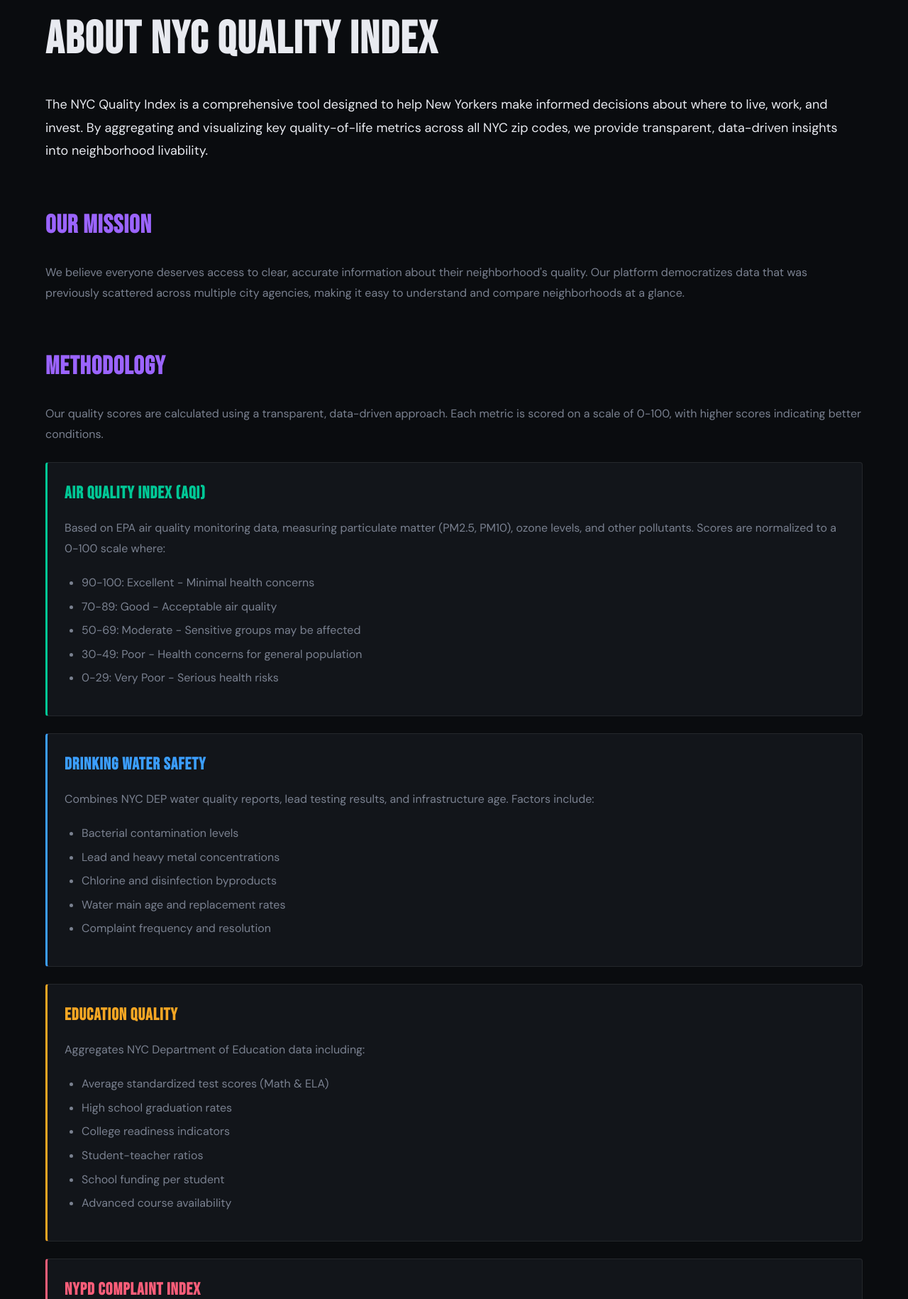
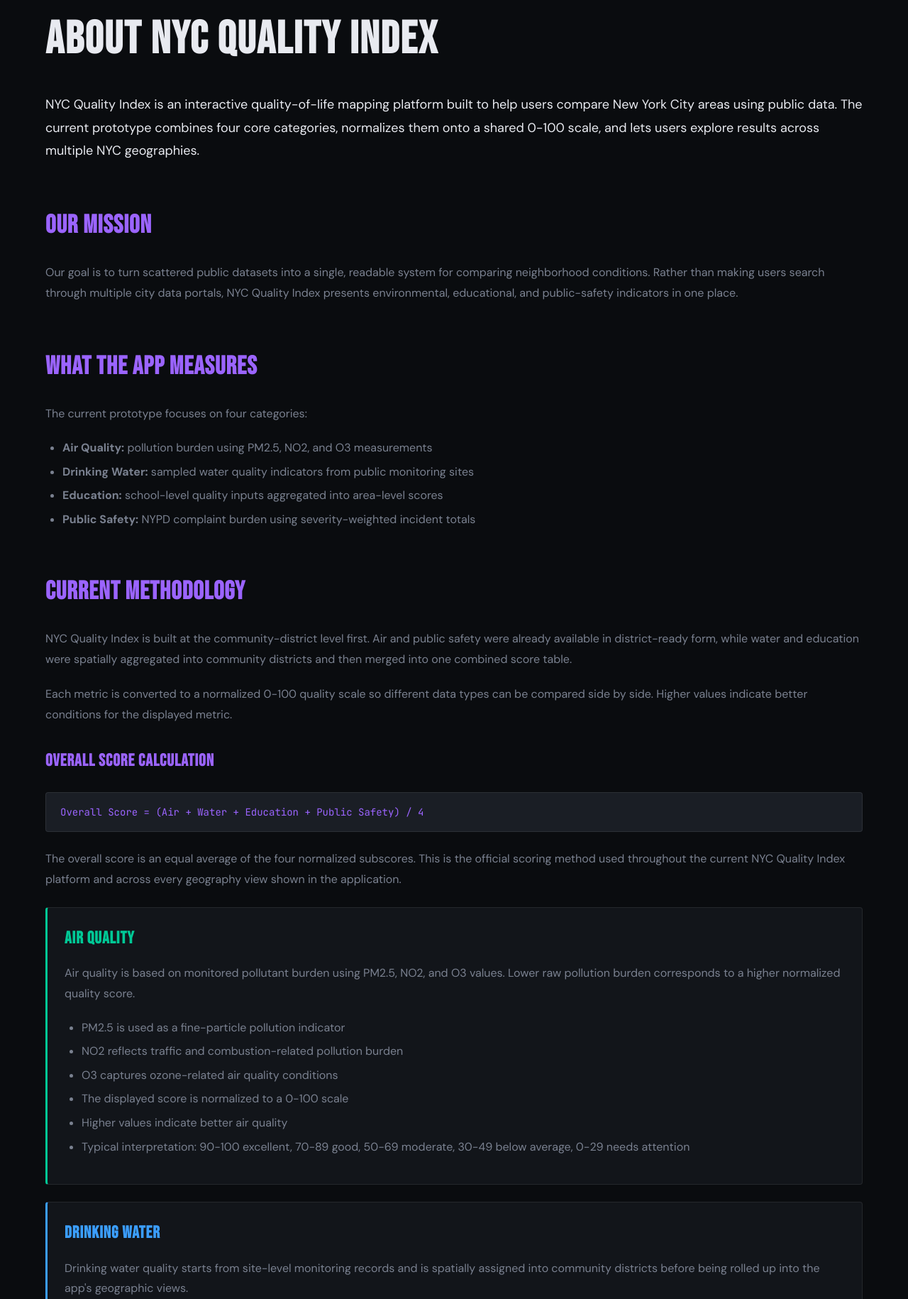
Before and after one commit to irahat21/GPU-Accelerated-Neighborhood-Quality-Index, a Flask app: page /about in a window 1280 px wide. Shown: the part 99-1929 px from the top of the page at 71% size. Run offline with Flask 3, Linux system fonts and the light colour scheme; parts of the project's set-up code (start-up, migrations or seed data) failed here and were passed over.

Commit message:
Update about.html

```diff
--- a/frontend/templates/about.html
+++ b/frontend/templates/about.html
@@ -24,102 +24,146 @@
     <h1>About NYC Quality Index</h1>
 
     <p class="intro">
-        The NYC Quality Index is a comprehensive tool designed to help New Yorkers
-        make informed decisions about where to live, work, and invest. By aggregating
-        and visualizing key quality-of-life metrics across all NYC zip codes, we provide
-        transparent, data-driven insights into neighborhood livability.
+        NYC Quality Index is an interactive quality-of-life mapping platform built to help users
+        compare New York City areas using public data. The current prototype combines four core
+        categories, normalizes them onto a shared 0-100 scale, and lets users explore results
+        across multiple NYC geographies.
     </p>
 
     <h2>Our Mission</h2>
     <p>
-        We believe everyone deserves access to clear, accurate information about their
-        neighborhood's quality. Our platform democratizes data that was previously scattered
-        across multiple city agencies, making it easy to understand and compare neighborhoods
-        at a glance.
+        Our goal is to turn scattered public datasets into a single, readable system for comparing
+        neighborhood conditions. Rather than making users search through multiple city data portals,
+        NYC Quality Index presents environmental, educational, and public-safety indicators in one place.
     </p>
 
-    <h2>Methodology</h2>
+    <h2>What The App Measures</h2>
     <p>
-        Our quality scores are calculated using a transparent, data-driven approach.
-        Each metric is scored on a scale of 0-100, with higher scores indicating better conditions.
+        The current prototype focuses on four categories:
+    </p>
+    <ul>
+        <li><strong>Air Quality:</strong> pollution burden using PM2.5, NO2, and O3 measurements</li>
+        <li><strong>Drinking Water:</strong> sampled water quality indicators from public monitoring sites</li>
+        <li><strong>Education:</strong> school-level quality inputs aggregated into area-level scores</li>
+        <li><strong>Public Safety:</strong> NYPD complaint burden using severity-weighted incident totals</li>
+    </ul>
+
+    <h2>Current Methodology</h2>
+    <p>
+        NYC Quality Index is built at the community-district level first. Air and public safety were already
+        available in district-ready form, while water and education were spatially aggregated into community
+        districts and then merged into one combined score table.
+    </p>
+    <p>
+        Each metric is converted to a normalized 0-100 quality scale so different data types can be compared
+        side by side. Higher values indicate better conditions for the displayed metric.
+    </p>
+
+    <h3 style="color: var(--overall)">Overall Score Calculation</h3>
+    <div class="code-block">
+        Overall Score = (Air + Water + Education + Public Safety) / 4
+    </div>
+    <p>
+        The overall score is an equal average of the four normalized subscores. This is the official scoring
+        method used throughout the current NYC Quality Index platform and across every geography view shown in
+        the application.
     </p>
 
     <div class="metric-box" style="--accent: var(--air)">
-        <h3 style="color: var(--air)">Air Quality Index (AQI)</h3>
+        <h3 style="color: var(--air)">Air Quality</h3>
         <p>
-            Based on EPA air quality monitoring data, measuring particulate matter (PM2.5, PM10),
-            ozone levels, and other pollutants. Scores are normalized to a 0-100 scale where:
+            Air quality is based on monitored pollutant burden using PM2.5, NO2, and O3 values.
+            Lower raw pollution burden corresponds to a higher normalized quality score.
         </p>
         <ul>
-            <li>90-100: Excellent - Minimal health concerns</li>
-            <li>70-89: Good - Acceptable air quality</li>
-            <li>50-69: Moderate - Sensitive groups may be affected</li>
-            <li>30-49: Poor - Health concerns for general population</li>
-            <li>0-29: Very Poor - Serious health risks</li>
+            <li>PM2.5 is used as a fine-particle pollution indicator</li>
+            <li>NO2 reflects traffic and combustion-related pollution burden</li>
+            <li>O3 captures ozone-related air quality conditions</li>
+            <li>The displayed score is normalized to a 0-100 scale</li>
+            <li>Higher values indicate better air quality</li>
+            <li>Typical interpretation: 90-100 excellent, 70-89 good, 50-69 moderate, 30-49 below average, 0-29 needs attention</li>
         </ul>
     </div>
 
     <div class="metric-box" style="--accent: var(--water)">
-        <h3 style="color: var(--water)">Drinking Water Safety</h3>
+        <h3 style="color: var(--water)">Drinking Water</h3>
         <p>
-            Combines NYC DEP water quality reports, lead testing results, and infrastructure
-            age. Factors include:
+            Drinking water quality starts from site-level monitoring records and is spatially assigned
+            into community districts before being rolled up into the app's geographic views.
         </p>
         <ul>
-            <li>Bacterial contamination levels</li>
-            <li>Lead and heavy metal concentrations</li>
-            <li>Chlorine and disinfection byproducts</li>
-            <li>Water main age and replacement rates</li>
-            <li>Complaint frequency and resolution</li>
+            <li>Residual free chlorine</li>
+            <li>Turbidity</li>
+            <li>Fluoride</li>
+            <li>Coliform-related indicators where available</li>
+            <li>Area-level rollups preserve sample-site count context</li>
+            <li>The displayed score is normalized to a 0-100 scale</li>
+            <li>Higher values indicate better drinking water quality</li>
+            <li>Typical interpretation: 90-100 excellent, 70-89 good, 50-69 moderate, 30-49 below average, 0-29 needs attention</li>
         </ul>
     </div>
 
     <div class="metric-box" style="--accent: var(--edu)">
         <h3 style="color: var(--edu)">Education Quality</h3>
         <p>
-            Aggregates NYC Department of Education data including:
+            Education quality starts from school-level results and is aggregated into community-district scores
+            before being reused across the map's larger or alternate geography views.
         </p>
         <ul>
-            <li>Average standardized test scores (Math & ELA)</li>
-            <li>High school graduation rates</li>
-            <li>College readiness indicators</li>
-            <li>Student-teacher ratios</li>
-            <li>School funding per student</li>
-            <li>Advanced course availability</li>
+            <li>School-level education quality inputs</li>
+            <li>Spatial assignment of schools to districts</li>
+            <li>Average area-level education scoring</li>
+            <li>School counts remain visible in the detail views</li>
+            <li>The displayed score is normalized to a 0-100 scale</li>
+            <li>Higher values indicate better education quality</li>
+            <li>Typical interpretation: 90-100 excellent, 70-89 good, 50-69 moderate, 30-49 below average, 0-29 needs attention</li>
         </ul>
     </div>
 
     <div class="metric-box" style="--accent: var(--nypd)">
-        <h3 style="color: var(--nypd)">NYPD Complaint Index</h3>
+        <h3 style="color: var(--nypd)">Public Safety Score</h3>
         <p>
-            Derived from NYPD complaint data, measuring public safety through:
+            Public safety is derived from NYPD complaint data using a severity-weighted incident framework.
         </p>
         <ul>
-            <li>Total complaint volume per 1,000 residents</li>
-            <li>Complaint type severity weighting</li>
-            <li>Response time averages</li>
-            <li>Resolution rates</li>
-            <li>Year-over-year trend analysis</li>
+            <li>Complaint severity weighting by incident type</li>
+            <li>Weighted incident burden totals</li>
+            <li>Area-level incident counts</li>
+            <li>Normalization to a 0-100 quality score</li>
+            <li>Higher values indicate better public safety conditions</li>
+            <li>Typical interpretation: 90-100 excellent, 70-89 good, 50-69 moderate, 30-49 below average, 0-29 needs attention</li>
         </ul>
         <p>
-            <em>Note: Higher scores indicate fewer complaints and better public safety conditions.</em>
+            <em>Higher scores indicate fewer or less severe complaint burdens and therefore better public safety conditions.</em>
         </p>
     </div>
 
-    <h3 style="color: var(--overall)">Overall Score Calculation</h3>
-    <div class="code-block">
-        Overall Score = (Air Quality + Water Safety + Education + NYPD) / 4
-    </div>
+    <h2>Geography Views</h2>
     <p>
-        The overall score provides a holistic view of neighborhood quality, giving equal
-        weight to each metric. Users can also view and filter by individual metrics to
-        prioritize what matters most to them.
+        The app now supports multiple ways to view the same prototype score system:
+    </p>
+    <ul>
+        <li><strong>Community District:</strong> the core geography where the prototype scores are built directly</li>
+        <li><strong>Borough:</strong> borough-level rollups from the community-district scores</li>
+        <li><strong>ZIP Code:</strong> area-weighted rollups onto modified ZIP code tabulation areas</li>
+        <li><strong>Neighborhood:</strong> area-weighted rollups onto NYC Neighborhood Tabulation Areas (NTAs)</li>
+    </ul>
+    <p>
+        This lets users compare the same quality framework at different spatial resolutions depending on whether
+        they want a planning-district view, a borough overview, a ZIP-level view, or an official neighborhood-style view.
+    </p>
+
+    <h2>How To Read The Scores</h2>
+    <p>
+        Every map view uses the same basic interpretation: higher normalized values indicate better relative conditions
+        within the current prototype. The interface also exposes supporting context such as rank, sample-site count,
+        school count, incident count, and weighted severity burden where relevant.
     </p>
 
     <h2>Data Sources</h2>
     <p>All data is sourced from official New York City agencies and public datasets:</p>
     <ul>
-        <li><strong>Air Quality:</strong> EPA AirNow & NYC Department of Health</li>
+        <li><strong>Air Quality:</strong> NYC Open Data air quality measurements</li>
         <li><strong>Water Safety:</strong> NYC Department of Environmental Protection (DEP)</li>
         <li><strong>Education:</strong> NYC Department of Education Open Data</li>
         <li><strong>Public Safety:</strong> NYPD Complaint Data (NYC Open Data)</li>
```
